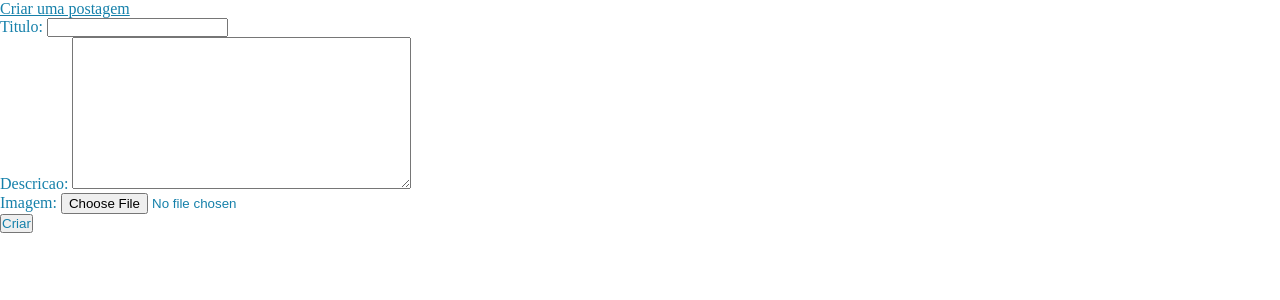
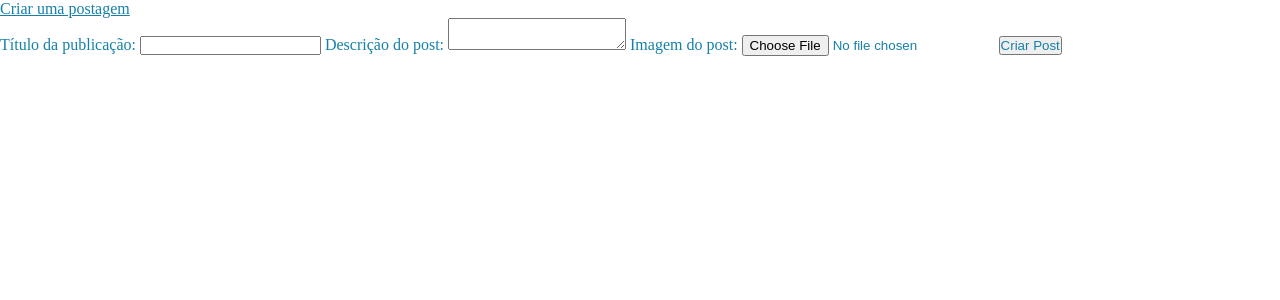
Before and after one commit to AnzinFelipe/Wondercooking, a Django app: page /criar_post/ in a window 1280 px wide. Shown: the part 112-412 px from the top of the page. Run offline with Django 5.2, Linux system fonts and the light colour scheme; the visitor is signed in with stand-in values (Sample User, id 1).

Commit message:
criar postagem sem depender do django forms

```diff
--- a/postagens/forms.py
+++ /dev/null
@@ -1,7 +0,0 @@
-from django import forms
-from .models import postagem
-
-class PostForm(forms.ModelForm):
-    class Meta:
-        model=postagem
-        fields=['titulo','descricao','imagem']
--- a/postagens/templates/criar_post.html
+++ b/postagens/templates/criar_post.html
@@ -6,9 +6,20 @@
 
     <a href="{%url 'criar_post' %}" > Criar uma postagem</a>
 
-    <form method="POST" action="{% if request.method == 'POST' %} {%url 'criar_post'%} {%endif%}" enctype="multipart/form-data">
+   <form method="POST" enctype="multipart/form-data">
         {% csrf_token %}
-        {{form.as_p}}
-        <button type="submit">Criar</button>
+        <label for="titulo">Título da publicação:</label>
+        <input type="text" name="Título da publicação" id="titulo" required>
+
+        <label for="descricao">Descrição do post:</label>
+        <textarea name="Descrição do post" id="descricao" required></textarea>
+
+        <label for="imagem">Imagem do post:</label>
+        <input type="file" name="Imagem do post" id="imagem" required>
+
+        <button type="submit">Criar Post</button>
+        {% if erro %}
+            <p style="color:red;">{{ erro }}</p>
+        {% endif %}
     </form>
 {%endblock conteudo%}
--- a/postagens/templates/home.html
+++ b/postagens/templates/home.html
@@ -10,7 +10,7 @@
         {% for post in posts %}
             <div class="post">
                 <a href = "/post_detalhe/{{ post.id }}"><h3>{{ post.titulo }}</h3></a>
-                <p><strong>Autor:</strong> {{ post.autor.nome }}</p>
+                <p><strong>Autor:</strong> {{ post.autor.user.username }}</p>
                 <p><strong>Data:</strong> {{ post.data }}</p>
                 <p>{{ post.descricao }}</p>
                 {% if post.imagem %}
--- a/postagens/views.py
+++ b/postagens/views.py
@@ -4,7 +4,6 @@ from django.contrib.auth import login
 from django.contrib.auth.forms import UserCreationForm
 from django.urls import reverse
 from django.http import HttpResponseRedirect
-from .forms import PostForm
 from django.contrib.auth.decorators import login_required
 from django.contrib.auth.models import User
 
@@ -41,13 +40,13 @@ def registrar(request):
 @login_required
 def criar_post(request):
     if request.method == 'POST':
-        form = PostForm(request.POST, request.FILES)
-        if form.is_valid():
-            form = form.save(commit=False)
-            form.autor = Perfil.objects.get(user=request.user)
-            form.save()
-            return HttpResponseRedirect(reverse('home'))
-    else:
-        form = PostForm()
-
-    return render(request, 'criar_post.html', {'form': form})
+        Titulo= request.POST.get('Título da publicação')
+        Descrição= request.POST.get('Descrição do post')
+        imagem= request.FILES.get('Imagem do post')
+        perfil = Perfil.objects.get(user=request.user)
+        if not all([Titulo, Descrição, imagem]):
+            return render (request, 'criar_post.html', {'erro': 'Escreva alguma coisa'})
+        novo_post = postagem(titulo=Titulo, descricao=Descrição, imagem=imagem, autor=perfil)
+        novo_post.save()
+        return HttpResponseRedirect(reverse('home'))
+    return render(request, 'criar_post.html')
```
Also changed, not shown: media/images/section-6-zzz.png (added), postagens/migrations/0008_alter_perfil_user.py (added).
